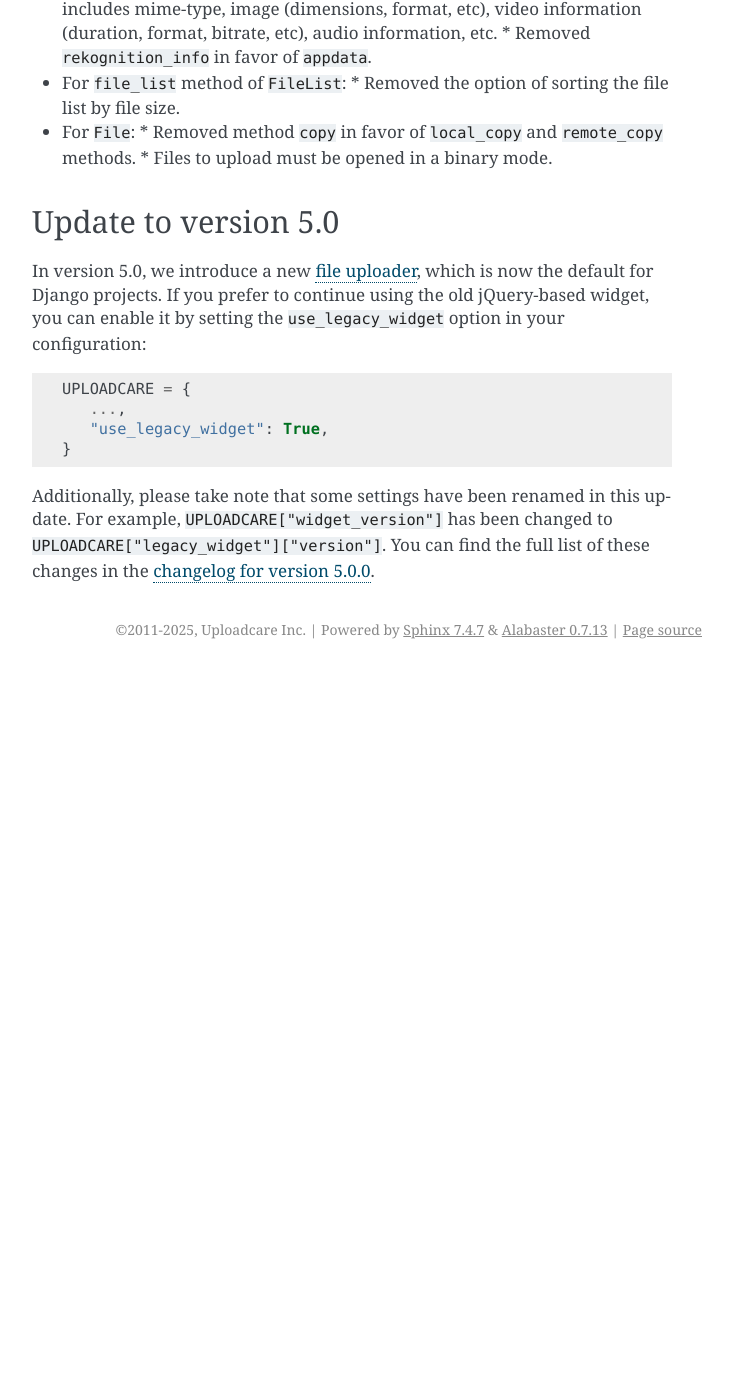
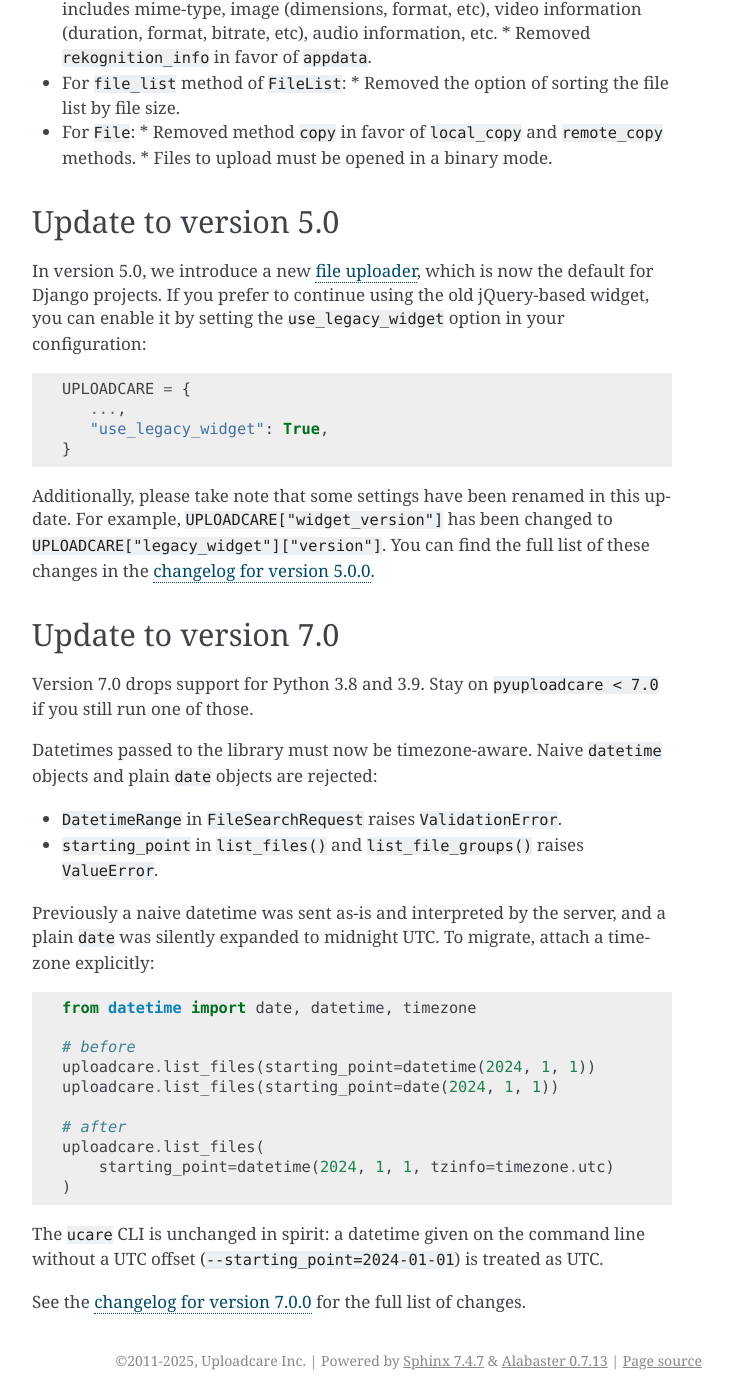
Before and after one commit to uploadcare/pyuploadcare, a Sphinx documentation site: the page built from docs/install.rst, in a window 1280 px wide and 1400 px high, scrolled down 2104 px. Shown: the whole window, without its empty margins (408-1141 px from the left). Built offline with Sphinx 7.4.7, drawn with Linux system fonts in a browser that asks for light colours; before the commit the page ends 2773 px from its top, so only the background shows below that; some of the changed text lies outside the part shown.

Commit message:
Remove aware-non-aware inconsistency and minor fixes
Co-authored-by: Claude <noreply@anthropic.com>

```diff
--- a/docs/install.rst
+++ b/docs/install.rst
@@ -130,3 +130,40 @@ Additionally, please take note that some settings have been renamed in this upda
 .. _file uploader: https://uploadcare.com/docs/file-uploader/
 .. _@uploadcare/file-uploader: https://www.npmjs.com/package/@uploadcare/file-uploader
 .. _changelog for version 5.0.0: https://github.com/uploadcare/pyuploadcare/blob/main/HISTORY.md#500---2023-12-28
+
+
+Update to version 7.0
+---------------------
+
+Version 7.0 drops support for Python 3.8 and 3.9. Stay on ``pyuploadcare < 7.0``
+if you still run one of those.
+
+Datetimes passed to the library must now be timezone-aware. Naive ``datetime``
+objects and plain ``date`` objects are rejected:
+
+* ``DatetimeRange`` in ``FileSearchRequest`` raises ``ValidationError``.
+* ``starting_point`` in ``list_files()`` and ``list_file_groups()`` raises ``ValueError``.
+
+Previously a naive datetime was sent as-is and interpreted by the server, and a
+plain ``date`` was silently expanded to midnight UTC. To migrate, attach a
+timezone explicitly:
+
+.. code-block:: python
+
+    from datetime import date, datetime, timezone
+
+    # before
+    uploadcare.list_files(starting_point=datetime(2024, 1, 1))
+    uploadcare.list_files(starting_point=date(2024, 1, 1))
+
+    # after
+    uploadcare.list_files(
+        starting_point=datetime(2024, 1, 1, tzinfo=timezone.utc)
+    )
+
+The ``ucare`` CLI is unchanged in spirit: a datetime given on the command line
+without a UTC offset (``--starting_point=2024-01-01``) is treated as UTC.
+
+See the `changelog for version 7.0.0`_ for the full list of changes.
+
+.. _changelog for version 7.0.0: https://github.com/uploadcare/pyuploadcare/blob/main/HISTORY.md#700---2026-10-29
```
Also changed, not shown: HISTORY.md (+4 -8 lines), docs/core_api.rst (+4 -3 lines), 5 other files.
